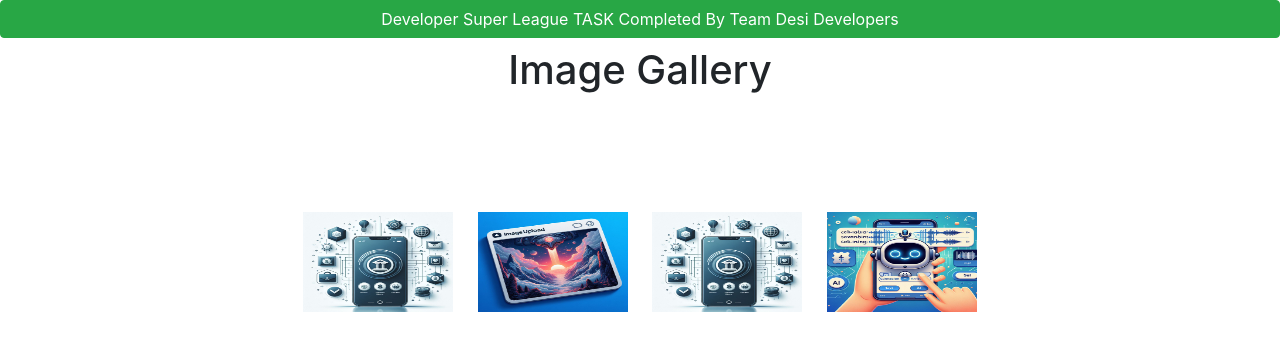
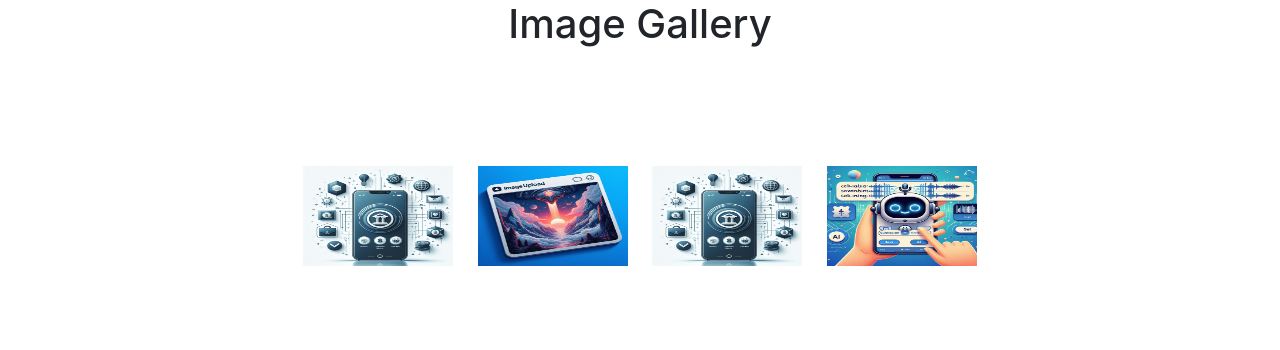
Before and after one commit to SarfarazQadir/Interactive-Image-Gallery-Javascript-Project, a plain HTML site: page index.html in a window 1280 px wide. Drawn offline with nearby package versions, Linux system fonts and the light colour scheme.

Commit message:
2nd commit

```diff
--- a/index.html
+++ b/index.html
@@ -8,7 +8,6 @@
   <link rel="stylesheet" href="styles.css">
 </head>
 <body>
-    <h1 class="btn btn-success" style="text-align: center; align-items: center; justify-content: center; display: flex;">Developer Super League TASK Completed By Team Desi Developers</h1>
     <h1 style="text-align: center; align-items: center; justify-content: center; display: flex;">Image Gallery</h1>
 <div class="container">
   <div class="row">
```
